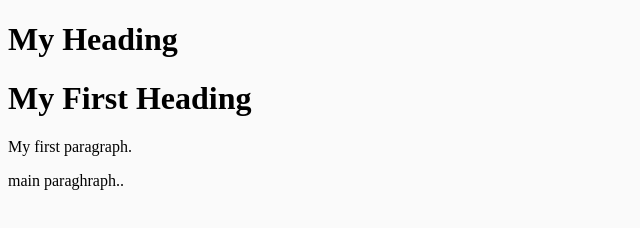
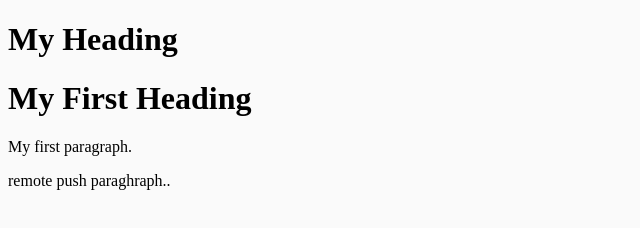
Before and after one commit to mamo7/holidayadvice, a plain HTML site: page index.html in a window 1280 px wide. Shown: the full height of the page, 0-640 px from the left. Drawn offline with Linux system fonts and the light colour scheme.

Commit message:
new commit for push functiom

```diff
--- a/index.html
+++ b/index.html
@@ -4,6 +4,6 @@
 <h1>My Heading</h1>
 <h1>My First Heading</h1>
 <p>My first paragraph.</p>
-<P> main paraghraph..</P>
+<P> remote push paraghraph..</P>
 </body>
 </html>
```
